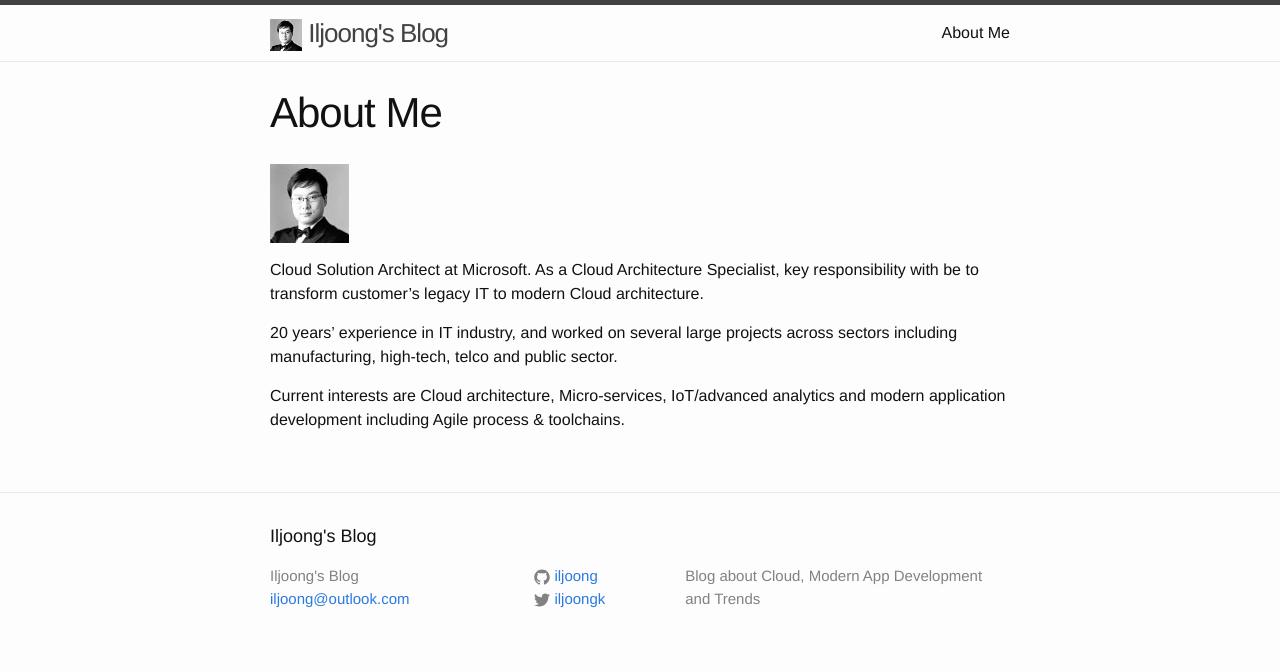
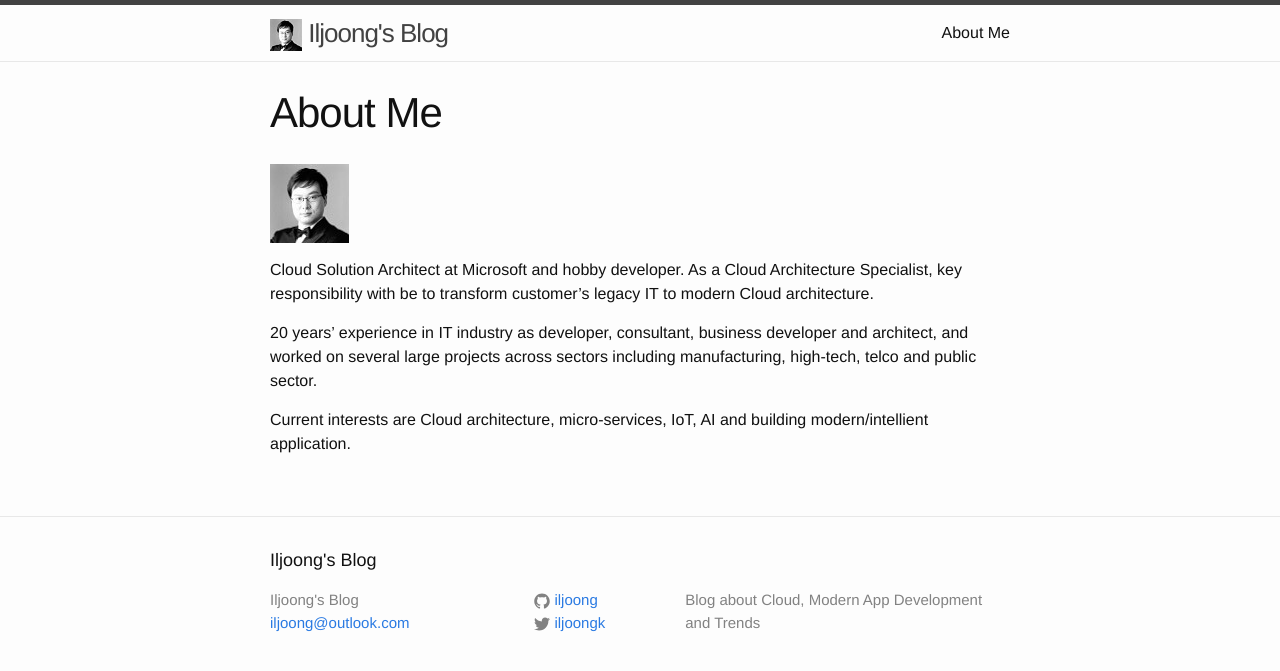
Before and after one commit to iljoong/iljoong.github.io, a Jekyll site: the page built from about.md, in a window 1280 px wide. Shown: the top 671 px of the page. Built offline with Jekyll 4.4.1, drawn with Linux system fonts in a browser that asks for light colours.

Commit message:
update bio

```diff
--- a/about.md
+++ b/about.md
@@ -5,8 +5,8 @@ permalink: /about/
 ---
 ![pic](/images/iljoong_sm_bw.jpg)
 
-Cloud Solution Architect at Microsoft. As a Cloud Architecture Specialist, key responsibility with be to transform customer's legacy IT to modern Cloud architecture.
+Cloud Solution Architect at Microsoft and hobby developer. As a Cloud Architecture Specialist, key responsibility with be to transform customer's legacy IT to modern Cloud architecture.
 
-20 years’ experience in IT industry, and worked on several large projects across sectors including manufacturing, high-tech, telco and public sector.
+20 years’ experience in IT industry as developer, consultant, business developer and architect, and worked on several large projects across sectors including manufacturing, high-tech, telco and public sector.
 
-Current interests are Cloud architecture, Micro-services, IoT/advanced analytics and modern application development including Agile process & toolchains.
+Current interests are Cloud architecture, micro-services, IoT, AI and building modern/intellient application.
```
